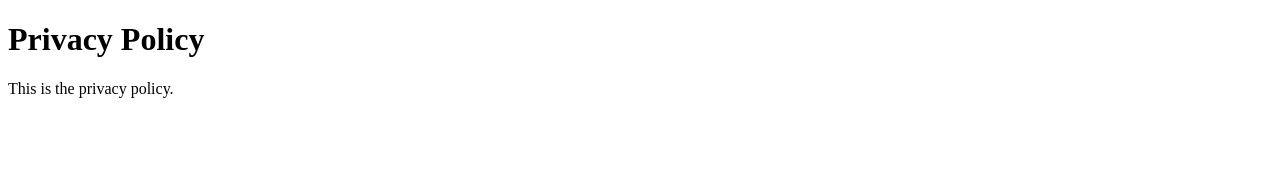
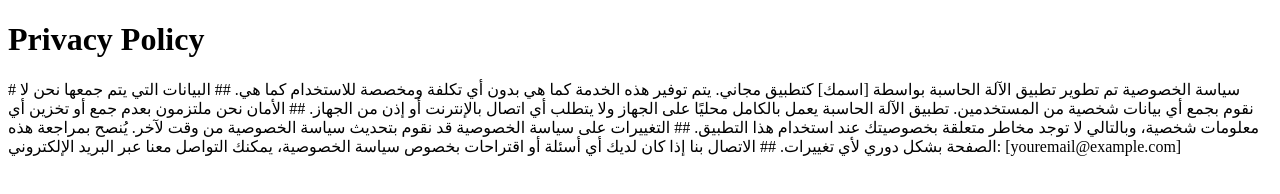
Before and after one commit to omarimran12/Privacy-policy-, a plain HTML site: page index.html in a window 1280 px wide. Drawn offline with Linux system fonts and the light colour scheme.

Commit message:
Update index.html

```diff
--- a/index.html
+++ b/index.html
@@ -3,6 +3,26 @@
   <head><title>Privacy Policy</title></head>
   <body>
     <h1>Privacy Policy</h1>
-    <p>This is the privacy policy.</p>
+    <p># سياسة الخصوصية
+
+تم تطوير تطبيق الآلة الحاسبة بواسطة [اسمك] كتطبيق مجاني. يتم توفير هذه الخدمة كما هي بدون أي تكلفة ومخصصة للاستخدام كما هي.
+
+## البيانات التي يتم جمعها
+
+نحن لا نقوم بجمع أي بيانات شخصية من المستخدمين.
+تطبيق الآلة الحاسبة يعمل بالكامل محليًا على الجهاز ولا يتطلب أي اتصال بالإنترنت أو إذن من الجهاز.
+
+## الأمان
+
+نحن ملتزمون بعدم جمع أو تخزين أي معلومات شخصية، وبالتالي لا توجد مخاطر متعلقة بخصوصيتك عند استخدام هذا التطبيق.
+
+## التغييرات على سياسة الخصوصية
+
+قد نقوم بتحديث سياسة الخصوصية من وقت لآخر. يُنصح بمراجعة هذه الصفحة بشكل دوري لأي تغييرات.
+
+## الاتصال بنا
+
+إذا كان لديك أي أسئلة أو اقتراحات بخصوص سياسة الخصوصية، يمكنك التواصل معنا عبر البريد الإلكتروني:
+[youremail@example.com]</p>
   </body>
 </html>
```
